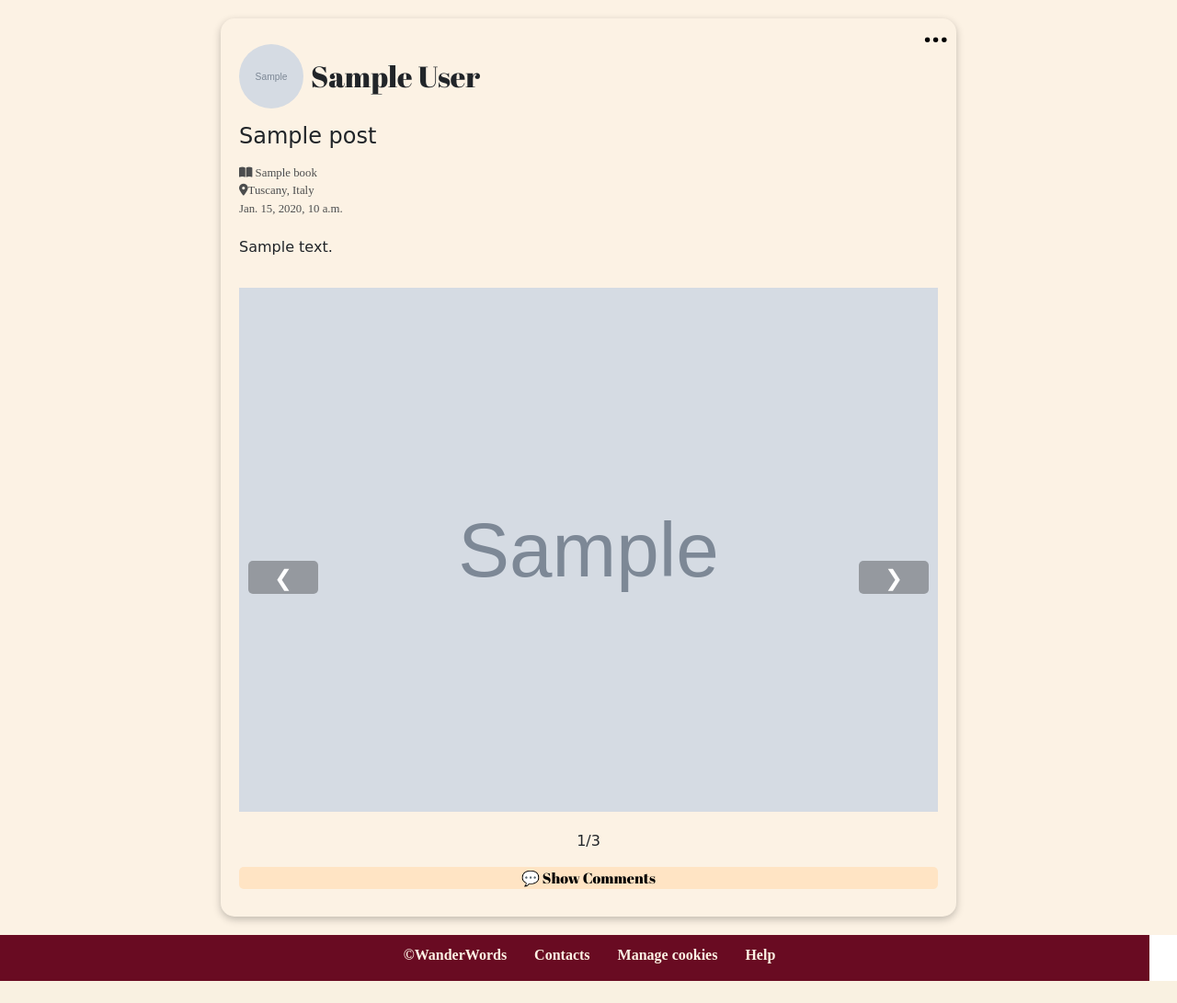
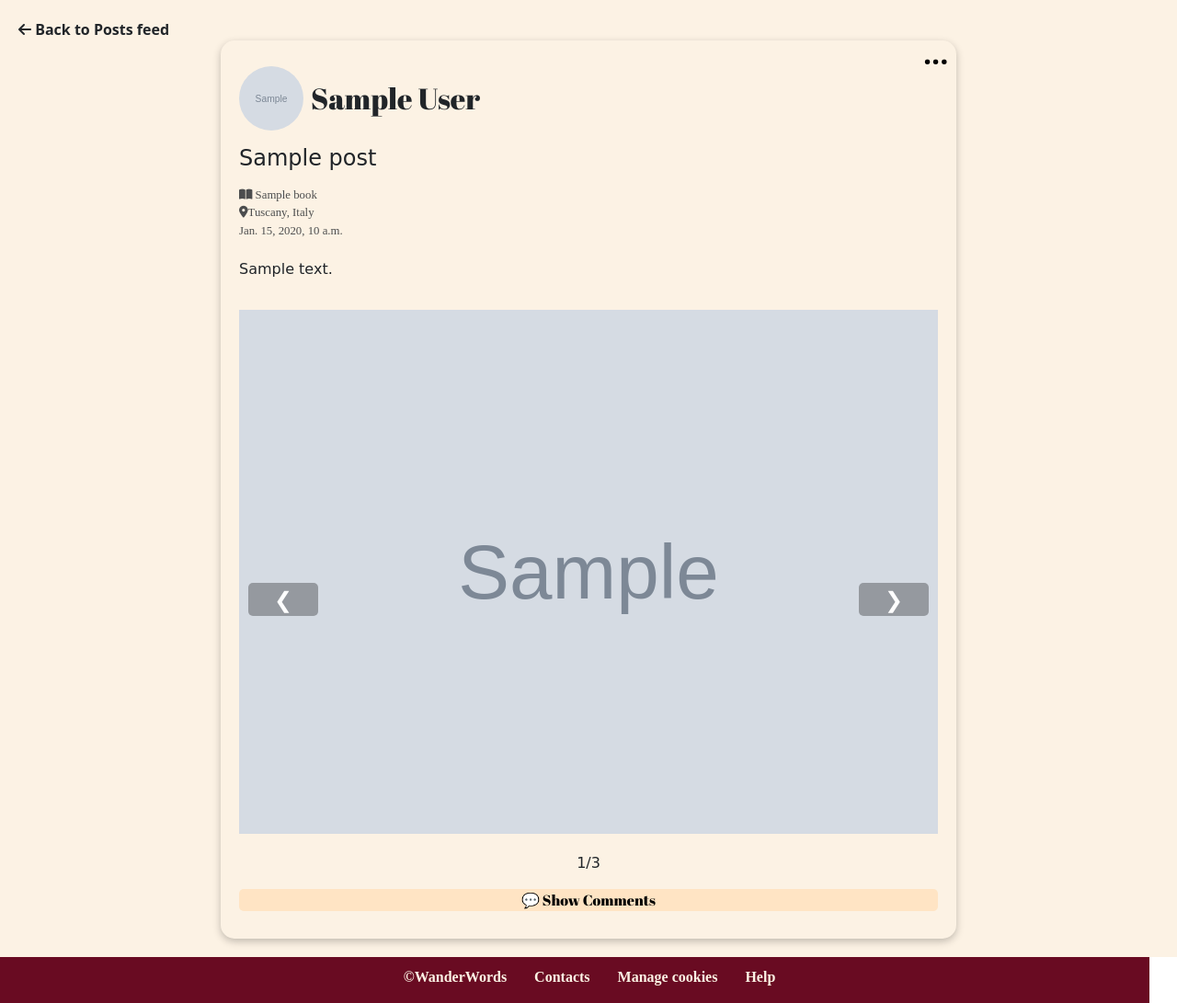
Before and after one commit to mariami57/Final-assignment, a Django app: page /posts/1/details/ in a window 1280 px wide. Shown: the part 80-1171 px from the top of the page at 92% size. Before the commit the page ends 1147 px from the top, so only its background shows below. Run offline with Django 5.2, Linux system fonts and the light colour scheme; a user stored in the database is signed in; data comes from the database, SQL or seed files in the repository; tables that the repository leaves empty hold one stand-in row (values such as "Sample post"); grey boxes marked "Sample" are stand-in pictures; data that the repository does not hold is empty; parts of the project's set-up code (start-up, migrations or seed data) failed here and were passed over; some libraries are stand-ins or nearby versions; some web fonts are replaced.

Commit message:
added more functionalities to posts feed and details page

```diff
--- a/static/css/comments.css
+++ b/static/css/comments.css
@@ -28,7 +28,7 @@ p.comment-text:focus, textarea.comment-textarea:focus{
     border: #f8c3b6;
 }
 
-#toggle-comments-btn {
+#toggle-comments-btn, .comment-redirect {
     background-color: bisque;
     border: bisque;
     width: 100%;
--- a/templates/posts/post-detail.html
+++ b/templates/posts/post-detail.html
@@ -2,6 +2,9 @@
 {% load static %}
 
 {% block content %}
+    <div class="fw-bold">
+    <a href="{% url 'posts-feed' %}"> <i class="fa-solid fa-arrow-left"></i> Back to Posts feed </a>
+    </div>
     <div class="content-container center-flex">
         <div class="post-content content-container">
               {% with forloop.counter as i %}
--- a/templates/posts/posts.html
+++ b/templates/posts/posts.html
@@ -55,6 +55,10 @@
                     {% endif %}
                     </div>
                   {% endwith %}
+                  <div class="comment-redirect text-center abril-fatface-regular">
+                      <a href="{% url 'post-details' post.pk %}" > Check out/Add comments</a>
+                  </div>
+
                 </div>
 
             {% endfor %}
```
